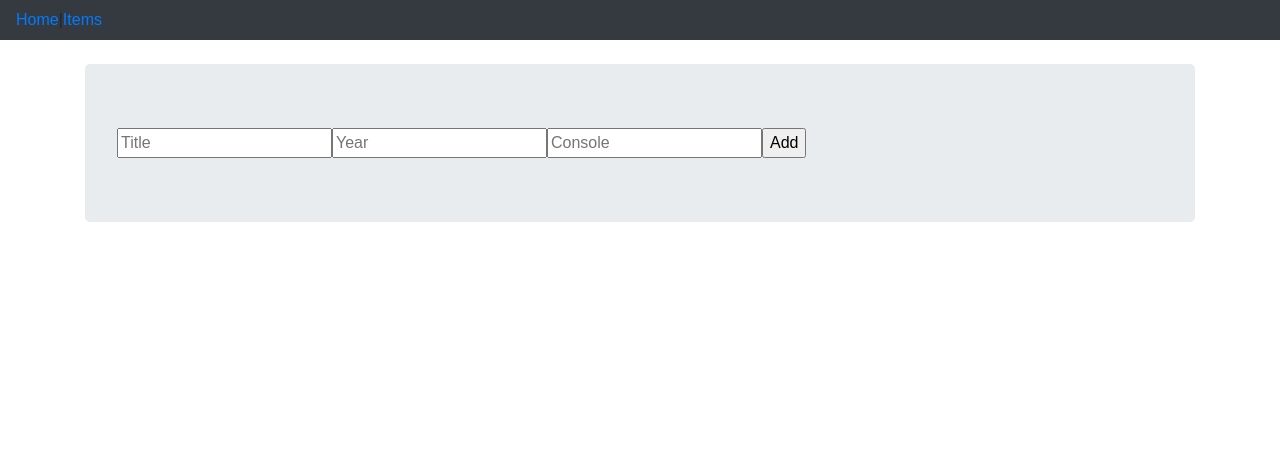
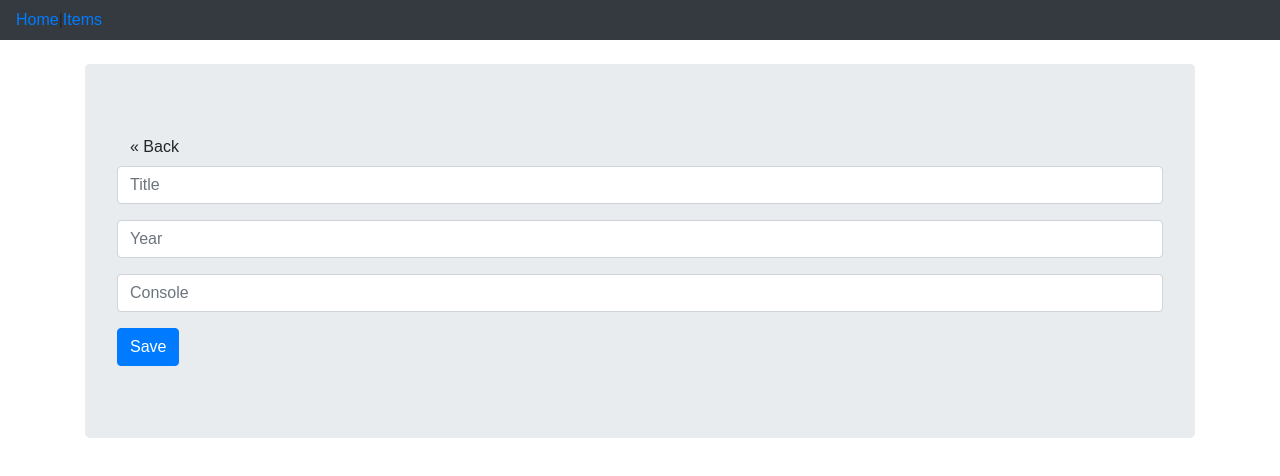
Before and after one commit to rafacazu/react-template, a React (Create React App) app in the folder my-app/: page /add-item in a window 1280 px wide. Shown: the top 476 px of the page. Built offline with nearby package versions, Linux system fonts and the light colour scheme.

Commit message:
Adding styles for buttons, list and forms

```diff
--- a/my-app/api/db.json
+++ b/my-app/api/db.json
@@ -1,17 +1,5 @@
 {
   "games": [
-    {
-      "title": "ff",
-      "year": "fff",
-      "console": "fff",
-      "id": 8
-    },
-    {
-      "title": "yyy",
-      "year": "yyy",
-      "console": "yyy",
-      "id": 13
-    },
     {
       "title": "nnn",
       "year": "nnn",
@@ -49,12 +37,6 @@
       "id": 19
     },
     {
-      "title": "tttttttt----",
-      "year": "hhh",
-      "console": "hhh",
-      "id": 20
-    },
-    {
       "title": "Yyyy$",
       "year": "eee",
       "console": "fff",
@@ -73,16 +55,10 @@
       "id": 25
     },
     {
-      "title": "opaaa",
-      "year": "op",
-      "console": "opa",
+      "title": "elaia++++",
+      "year": "444",
+      "console": "4444",
       "id": 26
-    },
-    {
-      "title": "lalal",
-      "year": "lala",
-      "console": "lala",
-      "id": 27
     }
   ]
 }
--- a/my-app/package.json
+++ b/my-app/package.json
@@ -3,6 +3,7 @@
   "version": "0.1.0",
   "private": true,
   "dependencies": {
+    "bootstrap": "^4.1.3",
     "react": "^16.3.2",
     "react-dom": "^16.3.2",
     "react-redux": "^5.0.7",
--- a/my-app/src/components/App.css
+++ b/my-app/src/components/App.css
@@ -27,19 +27,7 @@
   to { transform: rotate(360deg); }
 }*/
 
-.item{
 
-}
-
-.item__remove{
-  color:red;
-  cursor: pointer;
-}
-
-.item__edit{
-  color: orange;
-  cursor: pointer;
-}
 
 .item__more{
   cursor:pointer;
--- a/my-app/src/components/Form.js
+++ b/my-app/src/components/Form.js
@@ -13,11 +13,20 @@ class Form extends React.Component{
         return(
             <div>
                 <form>
-                    <input type="text" name="title" placeholder="Title" value={this.props.value.title} onChange={this.props.onChange}/>
-                    <input type="text" name="year" placeholder="Year" value={this.props.value.year} onChange={this.props.onChange} />
-                    <input type="text" name="console" placeholder="Console" value={this.props.value.console} onChange={this.props.onChange}/>
+                    <div className="form-group">
+                        <input className="form-control" type="text" name="title" placeholder="Title" value={this.props.value.title} onChange={this.props.onChange}/>
+                    </div>
+                    <div className="form-group">
+                        <input className="form-control" type="text" name="year" placeholder="Year" value={this.props.value.year} onChange={this.props.onChange} />
+                    </div>
+
+                    <div className="form-group">
+                        <input className="form-control" type="text" name="console" placeholder="Console" value={this.props.value.console} onChange={this.props.onChange}/>
+                    </div>
+
+
                     <input type="hidden" name="id" placeholder="Id" value={this.props.value.id} onChange={this.props.onChange}/>
-                    <input type="submit" value="Add" onClick={this.props.onClick} />
+                    <input type="submit" value="Save" className="btn btn-primary mb-2" onClick={this.props.onClick} />
                 </form>
             </div>
         )
--- a/my-app/src/components/Item.js
+++ b/my-app/src/components/Item.js
@@ -10,11 +10,9 @@ export class Item extends React.Component{
 
     render(){
         return(
-            <li>
-                <Link to={'/items/'+this.props.id} >{this.props.title}</Link>
-                {/* <a className="item" key={this.props.id} id={this.props.id} onClick={this.props.onClick} to={'/items/'+this.props.id}>{this.props.title}</a> */}
-                {/* <div id={"item_" + this.props.id} key={this.props.id} className="item">{this.props.title} - {this.props.year} - {this.props.console} <a className="item__remove" onClick={this.props.remove}>remove</a> <a  className="item__edit" onClick={this.props.edit}>edit</a> <Link to={`/items/${this.props.id}`}>view more</Link> </div> */}
-            </li>
+            <div>
+                <Link className="list-group-item list-group-item-action" to={'/items/'+this.props.id} >{this.props.title}</Link>
+            </div>
         )
     }
 }
--- a/my-app/src/components/List.js
+++ b/my-app/src/components/List.js
@@ -24,9 +24,9 @@ export default class List extends Component{
         return(
             <div>
                 {this.props.items.length > 0 &&
-                    <ul>
+                    <div className="list-group">
                         {this.renderList()}
-                    </ul>
+                    </div>
                 }
             </div>
         )
--- a/my-app/src/container/addItem.js
+++ b/my-app/src/container/addItem.js
@@ -20,6 +20,8 @@ class AddItem extends Component {
         this.submitForm = this.submitForm.bind(this);
         this.handleInputChange = this.handleInputChange.bind(this);
         this.fillForm = this.fillForm.bind(this);
+        this.goBack = this.goBack.bind(this);
+
     }
 
     componentDidMount(){
@@ -56,6 +58,10 @@ class AddItem extends Component {
         }
     }
 
+    goBack(){
+        this.props.history.goBack();
+    }
+
     submitForm(e){
         e.preventDefault()
 
@@ -86,7 +92,10 @@ class AddItem extends Component {
 
     render(){
         return(
-            <Form onChange={this.handleInputChange} onClick={this.submitForm} value={this.state}/>
+            <div>
+                <a onClick={this.goBack} className="btn btn-link"> &#171; Back</a>
+                <Form onChange={this.handleInputChange} onClick={this.submitForm} value={this.state}/>
+            </div>
         )
     }
 
--- a/my-app/src/container/itemDetails.js
+++ b/my-app/src/container/itemDetails.js
@@ -62,12 +62,12 @@ class ItemDetails extends Component {
     render(){
         return(
             <div>
-                <Link to="/items"> &#171; Back</Link>
+                <Link to="/items" className="btn btn-link"> &#171; Back</Link>
+                <a className="item__remove btn btn-sm float-right btn-danger" onClick={this.deleteItem}>Delete</a>
+                <Link to={'/items/edit/'+this.state.id} className="item__edit btn btn-sm btn-warning float-right" onClick={this.editCurrentItem}>Edit item</Link>
                 <h1>{this.state.title}</h1>
                 <h3>{this.state.console}</h3>
                 <h3>{this.state.year}</h3>
-                <Link to={'/items/edit/'+this.state.id} className="item__edit" onClick={this.editCurrentItem}>Edit item</Link> <br />
-                <a className="item__remove" onClick={this.deleteItem}>Delete</a>
             </div>
         )
     }
--- a/my-app/src/container/itemList.js
+++ b/my-app/src/container/itemList.js
@@ -87,8 +87,10 @@ class ItemList extends Component {
     render(){
         return (
             <div>
-                <List items={this.state.items} onClick={this.showDetails}/>
-                <Link to='/add-item'>Add new item +</Link>
+                <div class="clearfix">
+                    <Link to='/add-item' className="btn btn-sm btn-primary float-right">Add new item +</Link>
+                </div>
+                <List className="" items={this.state.items} onClick={this.showDetails}/>
             </div>
         )
     }
```
Also changed, not shown: 1 other file (tests, documents, lock files or other folders).
